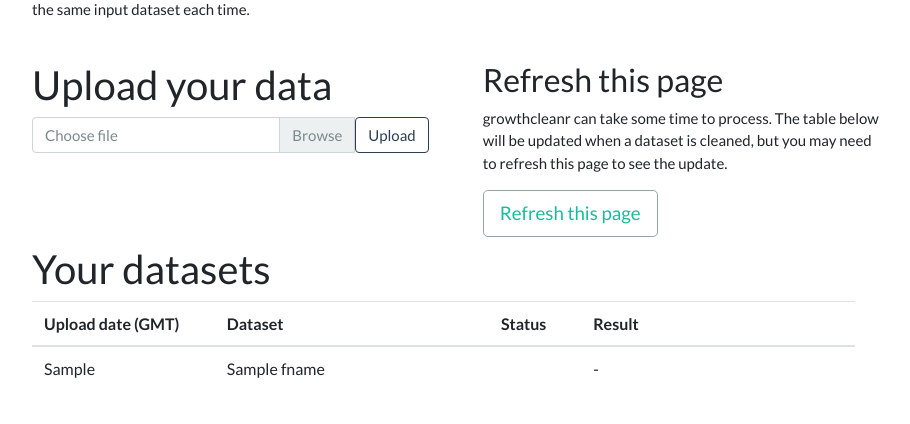
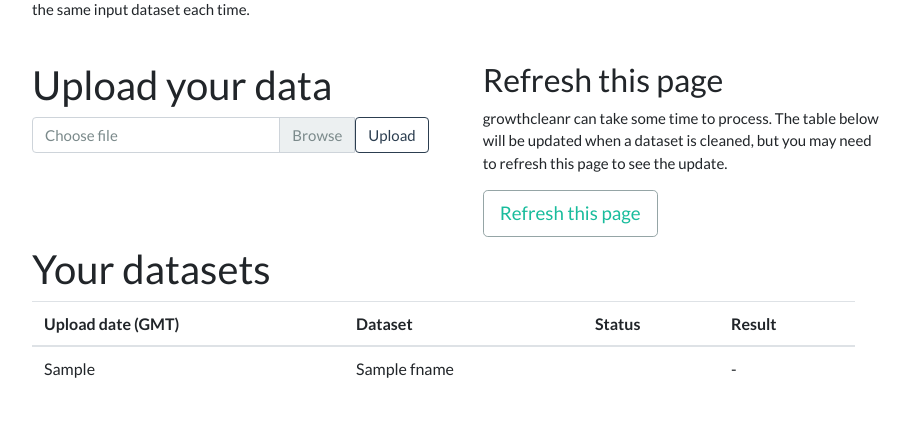
Before and after one commit to mitre/growthcleanr-web, a Flask app: template templates/index.j2 in a window 1280 px wide. Shown: the part 376-800 px from the top of the page, without its empty margins (7-917 px from the left). Run offline with Flask 2, Linux system fonts and the light colour scheme; the template is opened without the code that fills it: most values are stand-ins (such as "Sample title", 1, 10 or a date in 2020); some libraries are stand-ins or nearby versions.

Commit message:
Tweaked table layout for browser consistency

```diff
--- a/templates/index.j2
+++ b/templates/index.j2
@@ -76,17 +76,17 @@
         <table class="table table-hover">
             <thead>
                 <tr>
-                    <th class="col-2" scope="col">Upload date (GMT)</th>
-                    <th class="col-3" scope="col">Dataset</th>
-                    <th class="col-1" scope="col">Status</th>
-                    <th class="col-3" scope="col">Result</th>
+                    <th class="w-30 text-left" scope="col">Upload date (GMT)</th>
+                    <th class="w-30 text-left" scope="col">Dataset</th>
+                    <th class="w-10 text-left" scope="col">Status</th>
+                    <th class="w-30 text-left" scope="col">Result</th>
                 </tr>
             </thead>
             <tbody>
                 {% for d in datasets %}
                 <tr>
                     <td>{{ d.dt }}</td>
-                    <td>{{ d.fname }}</td>
+                    <td class="text-nowrap">{{ d.fname }}</td>
                     <td>
                         {% if d.status == 'Pending' %}
                             <span class="badge badge-primary"><em>Pending</em></span>
@@ -94,7 +94,7 @@
                             <span class="badge badge-success">Done</span>
                         {% endif %}
                     </td>
-                    <td>
+                    <td class="text-nowrap">
                         {% if d.status == 'Done' %}
                         <a href="{{ url_for('cleaned_file', cleaned_fname=d.cleaned_fname) }}">{{ d.fname }}</a>
                         {% elif d.status == 'Pending' %}
```
Also changed, not shown: 1 other file.
